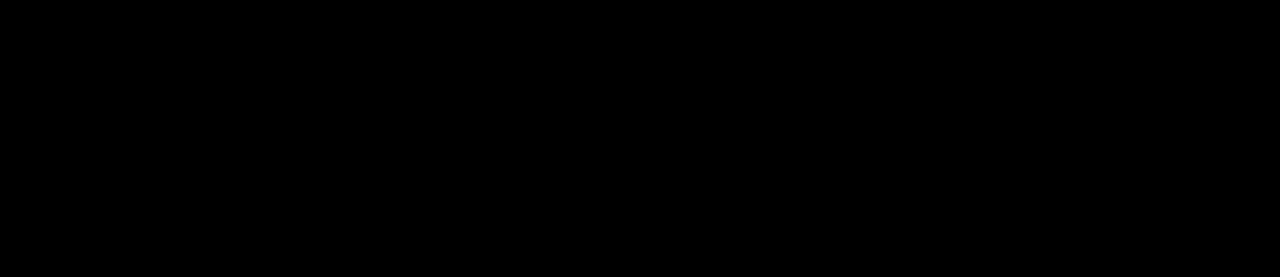
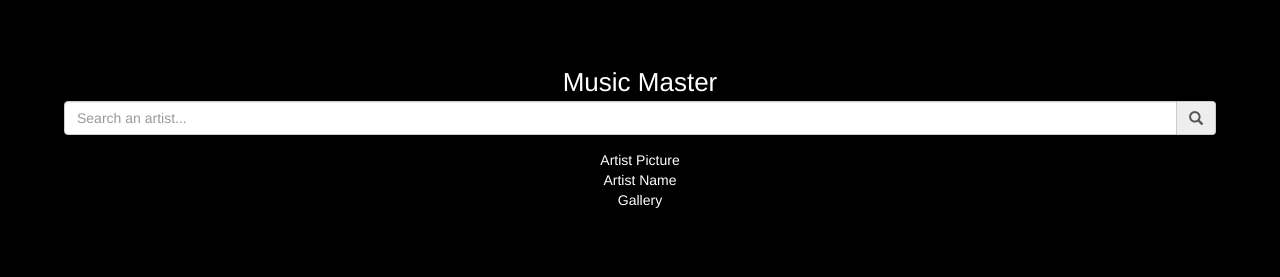
Before and after one commit to milk4tea/music-master-prod, a plain HTML site: page index.html in a window 1280 px wide. Drawn offline with nearby package versions, Linux system fonts and the light colour scheme.

Commit message:
update urls

```diff
--- a/index.html
+++ b/index.html
@@ -1 +1 @@
-<!DOCTYPE html><html lang="en"><head><meta charset="utf-8"><meta name="viewport" content="width=device-width,initial-scale=1,shrink-to-fit=no"><meta name="theme-color" content="#000000"><link rel="manifest" href="./manifest.json"><link rel="shortcut icon" href="./favicon.ico"><link rel="stylesheet" href="https://maxcdn.bootstrapcdn.com/bootstrap/latest/css/bootstrap.min.css"><title>React App</title><link href="./static/css/main.0e204014.css" rel="stylesheet"></head><body><noscript>You need to enable JavaScript to run this app.</noscript><div id="root"></div><script type="text/javascript" src="./static/js/main.f2fe2960.js"></script></body></html>
+<!DOCTYPE html><html lang="en"><head><meta charset="utf-8"><meta name="viewport" content="width=device-width,initial-scale=1,shrink-to-fit=no"><meta name="theme-color" content="#000000"><link rel="manifest" href="./manifest.json"><link rel="shortcut icon" href="./favicon.ico"><link rel="stylesheet" href="https://maxcdn.bootstrapcdn.com/bootstrap/latest/css/bootstrap.min.css"><title>React App</title><link href="./static/css/main.0e204014.css" rel="stylesheet"></head><body><noscript>You need to enable JavaScript to run this app.</noscript><div id="root"></div><script type="text/javascript" src="./static/js/main.b6bc2970.js"></script></body></html>
```
